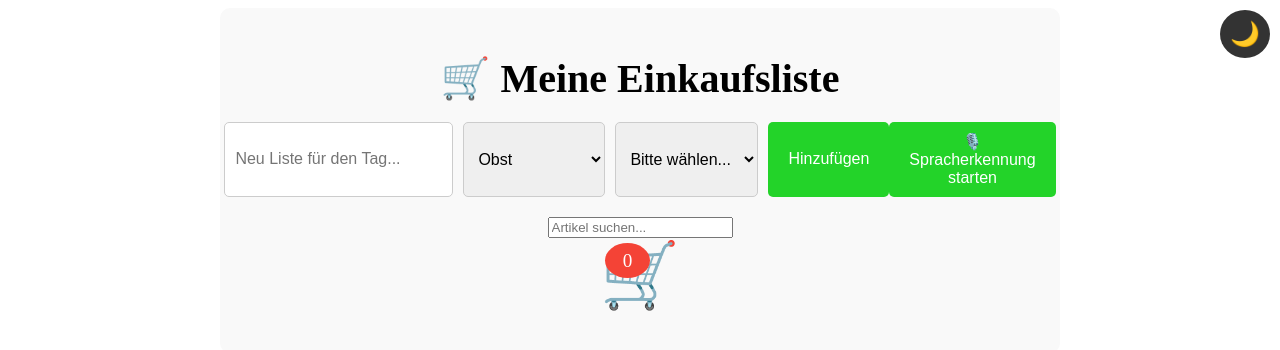
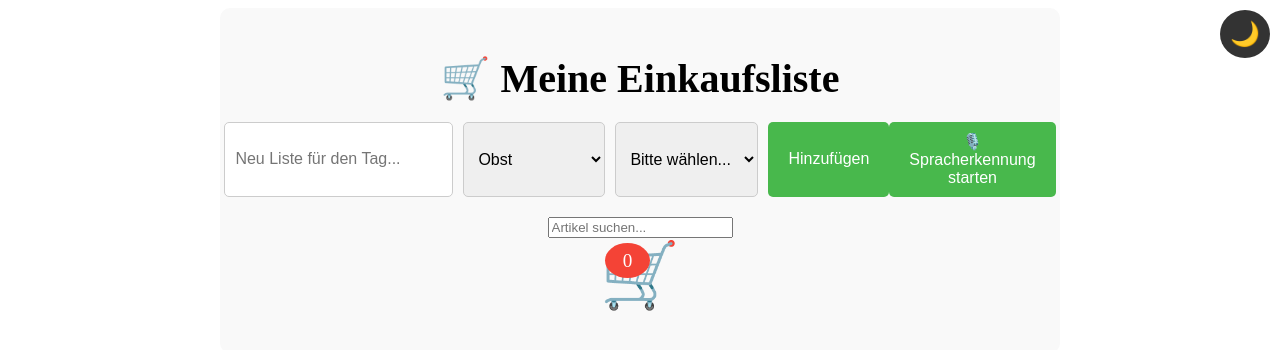
Before and after one commit to lotfi-dotcom/KI-APP, a Nuxt app: page / in a window 1280 px wide. Shown: the top 350 px of the page. Built offline with nearby package versions, Linux system fonts and the light colour scheme.

Commit message:
close #4 update ausgeführt

```diff
--- a/pages/index.vue
+++ b/pages/index.vue
@@ -255,7 +255,7 @@
 .button {
   padding: 10px 20px;
   font-size: 1rem;
-  background-color: #23d329;
+  background-color: #48b84c;
   color: white;
   border: none;
   cursor: pointer;
```
